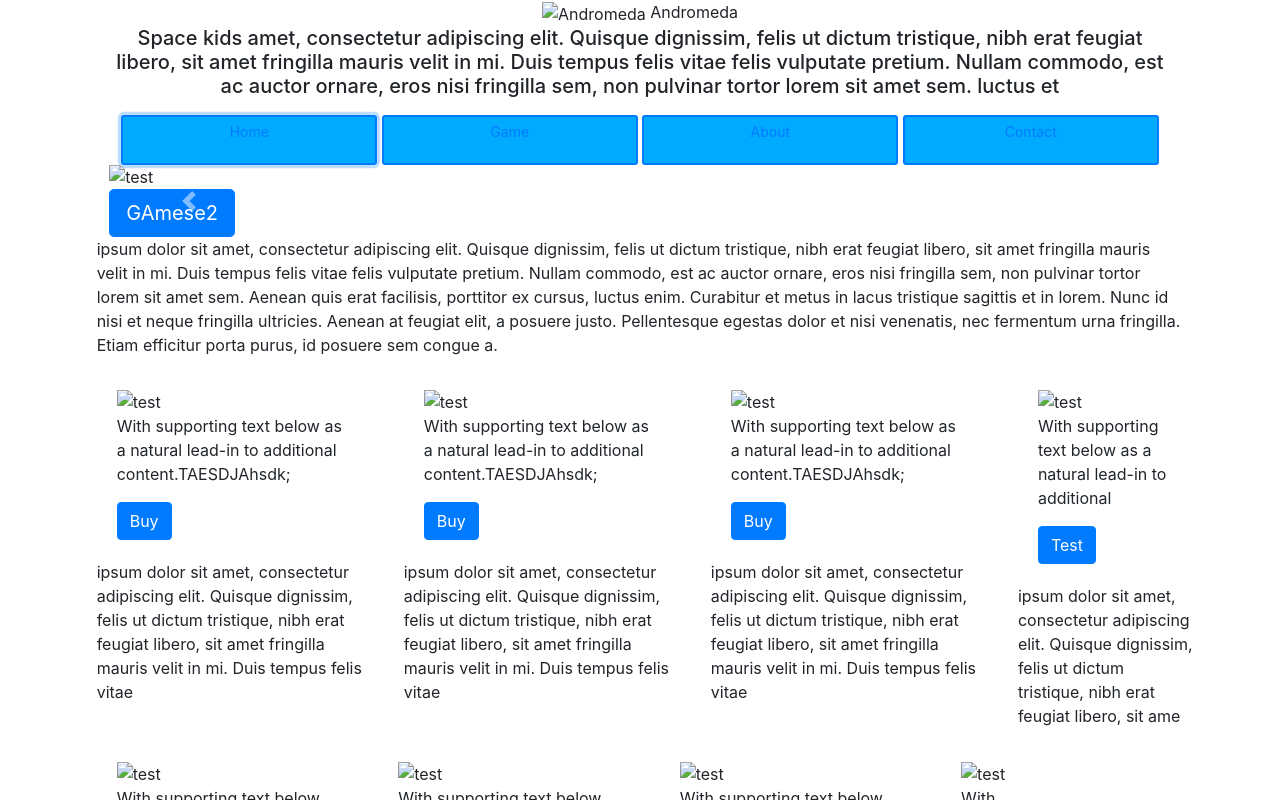
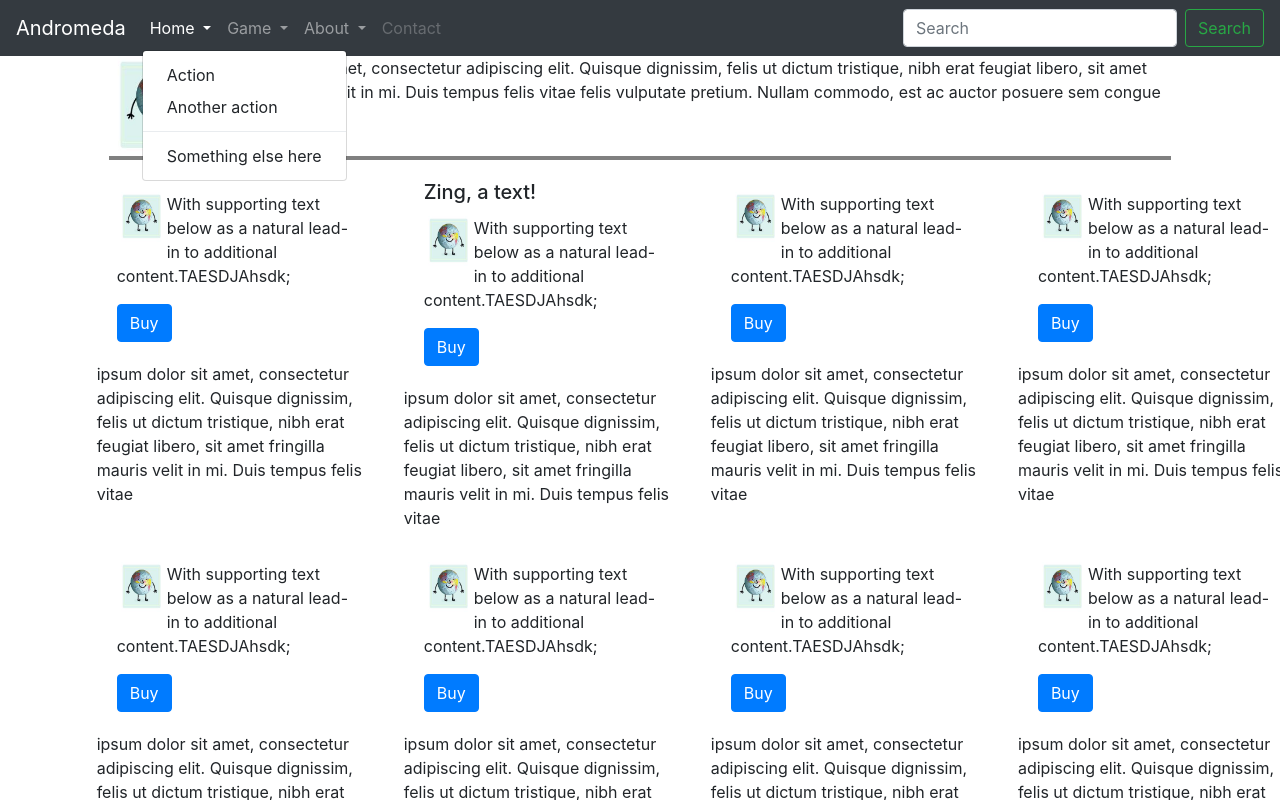
Before and after one commit to meeracode/testproject-, a plain HTML site: page index.html in a window 1280 px wide. Both pictures are taken after a click on the button "Home". Shown: the top 800 px of the page. Drawn offline with nearby package versions, Linux system fonts and the light colour scheme.

Commit message:
Add files via upload

```diff
--- a/index.html
+++ b/index.html
@@ -6,6 +6,10 @@
   <meta name="viewport" content="width=device-width, initial-scale=1">
   <title> Game Zenith</title>
   <link rel="stylesheet" href="https://maxcdn.bootstrapcdn.com/bootstrap/4.0.0/css/bootstrap.min.css">
+  <script src="https://code.jquery.com/jquery-3.5.1.slim.min.js"
+    integrity="sha384-DfXdz2htPH0lsSSs5nCTpuj/zy4C+OGpamoFVy38MVBnE+IbbVYUew+OrCXaRkfj" crossorigin="anonymous"></script>
+  <script src="https://cdn.jsdelivr.net/npm/bootstrap@4.5.3/dist/js/bootstrap.bundle.min.js"
+    integrity="sha384-ho+j7jyWK8fNQe+A12Hb8AhRq26LrZ/JpcUGGOn+Y7RsweNrtN/tE3MoK7ZeZDyx" crossorigin="anonymous"></script>
 
 <style>
    .box{
@@ -27,29 +31,78 @@
 
 <body>
 
-<div class="text-center">
-  <img  src="C:\Users\meera\Documents\filing\game\Book\publishing\Kidthings\Zennite.jpg" style="width:70px; height:70px"
-    alt="Andromeda">
-    <span>Andromeda</span>
-    <div class="row">
-    <div class="col-sm-1">
+<nav class="navbar navbar-expand-lg navbar-dark bg-dark">
+  <a class="navbar-brand" href="#">Andromeda</a>
 
-    </div>
-      <div class= "col-sm-10">
-      <h5 > Space kids amet, consectetur adipiscing elit. Quisque dignissim, felis ut dictum tristique, nibh erat feugiat libero, sit amet
-      fringilla mauris velit in mi. Duis tempus felis vitae felis vulputate pretium. Nullam commodo, est ac auctor ornare,
-      eros nisi fringilla sem, non pulvinar tortor lorem sit amet sem.  luctus et</h5> </div>
-      </div>
-      <div class="col-sm-1">
-       </div>
-</div>
-<div style=" width:100; height:100; font-family:'Impact, Haettenschweiler, 'Arial Narrow Bold', sans-serif';  text-emphasis-color:white; border: 2px  #00aaff; text-shadow:20;; text-align:center">
+  <button class="navbar-toggler" type="button" data-toggle="collapse" data-target="#navbarSupportedContent"
+    aria-controls="navbarSupportedContent" aria-expanded="false" aria-label="Toggle navigation">
+    <span class="navbar-toggler-icon"></span>
+    <!-- <div style=" width:100; height:100; font-family:'Impact, Haettenschweiler, 'Arial Narrow Bold', sans-serif';  text-emphasis-color:white; border: 2px lightsteelblue; text-shadow:20;; text-align:center">
       <h1 class="text center"></h1>
       <span><a class="btn btn-sm  boxset" href="#" role="button">Home</a></span>
       <span><a class="btn btn-sm boxset" href="#" role="button">Game</a></span>
       <span><a class="btn btn-sm boxset" href="#" role="button">About</a></span>
       <span><a class="btn btn-sm boxset" href="#" role="button">Contact</a></span>
+    </div> -->
+
+  </button>
+
+  <div class="collapse navbar-collapse" id="navbarSupportedContent">
+    <ul class="navbar-nav mr-auto">
+      <li class="nav-item dropdown">
+        <a class="nav-link dropdown-toggle" href="#" id="navbarDropdown" role="button" data-toggle="dropdown"
+          aria-haspopup="true" aria-expanded="false">
+          Home
+        </a>
+        <div class="dropdown-menu" aria-labelledby="navbarDropdown">
+          <a class="dropdown-item" href="#">Action</a>
+          <a class="dropdown-item" href="#">Another action</a>
+          <div class="dropdown-divider"></div>
+          <a class="dropdown-item" href="#">Something else here</a>
         </div>
+      </li>
+      <li class="nav-item dropdown ">
+        <a class="nav-link dropdown-toggle" href="#" id="navbarDropdown" role="button" data-toggle="dropdown"
+          aria-haspopup="true" aria-expanded="false">
+         Game
+        </a>
+        <div class="dropdown-menu" aria-labelledby="navbarDropdown">
+          <a class="dropdown-item" href="#">Action</a>
+          <a class="dropdown-item" href="#">Another action</a>
+          <div class="dropdown-divider"></div>
+          <a class="dropdown-item" href="#">Something else here</a>
+        </div>
+      </li>
+      <li class="nav-item dropdown">
+        <a class="nav-link dropdown-toggle" href="About.html" id="navbarDropdown" role="button" data-toggle="dropdown"
+          aria-haspopup="true" aria-expanded="false">
+          About
+        </a>
+        <div class="dropdown-menu" aria-labelledby="navbarDropdown">
+          <a class="dropdown-item" href="#">Action</a>
+          <a class="dropdown-item" href="#">Another action</a>
+          <div class="dropdown-divider"></div>
+          <a class="dropdown-item" href="#">Something else here</a>
+        </div>
+      </li>
+      <li class="nav-item">
+        <a class="nav-link disabled" href="Contacts.html" tabindex="-1" >Contact</a>
+      </li>
+    </ul>
+    <form class="form-inline my-2 my-lg-0">
+      <input class="form-control mr-sm-2" type="search" placeholder="Search" aria-label="Search">
+      <button class="btn btn-outline-success my-2 my-sm-0" type="submit">Search</button>
+    </form>
+  </div>
+</nav>
+
+<!-- <div style=" width:100; height:100; font-family:'Impact, Haettenschweiler, 'Arial Narrow Bold', sans-serif';  text-emphasis-color:white; border: 2px lightsteelblue; text-shadow:20;; text-align:center">
+  <h1 class="text center"></h1>
+  <span><a class="btn btn-sm  boxset" href="#" role="button">Home</a></span>
+  <span><a class="btn btn-sm boxset" href="#" role="button">Game</a></span>
+  <span><a class="btn btn-sm boxset" href="#" role="button">About</a></span>
+  <span><a class="btn btn-sm boxset" href="#" role="button">Contact</a></span>
+</div> -->
 
 <div class="row">
   <div class="col-sm-1">  </div>
@@ -58,21 +111,41 @@
       <div class="carousel-inner">
         <div class="carousel-item active">
           <span class="sr-only">Previous</span>
-          <img src="..." class="d-block w-100" alt="test">
-          <a class="btn btn-primary btn-lg" href="/" role="button">GAmese2</a>
+          <p><img src="Zennite.jpg" class="d-block" width="100" height="100" alt="" align="left">
+
+          ipsum dolor sit amet, consectetur adipiscing elit. Quisque dignissim, felis ut dictum tristique,
+          nibh erat feugiat libero, sit amet fringilla mauris velit in mi. Duis tempus felis vitae
+          felis vulputate pretium. Nullam commodo, est ac auctor ornare, eros nisi fringilla sem,
+          non pulvinar tortor lorem sit amet sem. Aenean quis erat facilisis, porttitor ex cursus,
+          luctus enim. Curabitur et metus in lacus tristique sagittis et in lorem. Nunc id nisi et
+          neque fringilla ultricies. Aenean at feugiat elit, a posuere justo. Pellentesque egestas
+          dolor et nisi venenatis, nec fermentum urna fringilla. Etiam efficitur porta purus, id
+          posuere sem congue a.
+></p>
         </div>
+        <!-- <div style="border:solid 2px gray"> </div> -->
         <div class="carousel-item">
           <span class="sr-only">Previous</span>
-          <img src="..." class="d-block w-100" alt="test">
-          <a class="btn btn-primary btn-lg" href="/" role="button">GAmese1</a>
+          <img src="Zennite.jpg" class="d-block" width="100" height="100" alt="" align="left">
+          <span>ipsum dolor sit amet, consectetur adipiscing elit. Quisque dignissim, felis ut dictum tristique,
+            nibh erat feugiat libero, sit amet fringilla mauris velit in mi. Duis tempus felis vitae
+            felis vulputate pretium. Nullam commodo, est ac auctor
+            posuere sem congue a.</span>
+          <!-- <a class="btn btn-primary btn-lg" href="/" role="button">GAmese1</a> -->
         </div>
+        <!-- <div style="border:solid 2px gray"> </div> -->
         <div class="carousel-item">
           <span class="sr-only">Previous</span>
-          <img src="..." class="d-block w-100" alt="...">
-
-          <a class="btn btn-primary btn-lg" href="/" role="button">GAmese123</a>
+          <img src="Zennite.jpg" class="d-block" width="100" height="100" alt="" align="left">
+          <span>ipsum dolor sit amet, consectetur adipiscing elit. Quisque me
+          posuere sem congue a ipsum dolor sit amet, consectetur adipiscing elit. Quisque dignissim, felis ut dictum tristique,
+          nibh erat feugiat libero, sit amet fringilla mauris velit in mi. Duis tempus felis vitae
+          felis vulputate pretium. Nullam commodo, est ac auctor
+          posuere sem congue a</span>
+          <!-- <a class="btn btn-primary btn-lg" href="/" role="button">GAmese123</a> -->
         </div>
       </div>
+      <div style="border:solid 2px gray"> </div>
       <a class="carousel-control-prev" href="#carouselExampleControls" role="button" data-slide="prev">
         <span class="carousel-control-prev-icon" aria-hidden="true"></span>
         <span class="sr-only">Previous</span>
@@ -86,99 +159,23 @@
 <div>
 </div>
 
-<div class="row">
-  <div class="col-sm-1"></div>
 
- <div class="col-sm-10 ">
-        ipsum dolor sit amet, consectetur adipiscing elit. Quisque dignissim, felis ut dictum tristique,
-        nibh erat feugiat libero, sit amet fringilla mauris velit in mi. Duis tempus felis vitae
-        felis vulputate pretium. Nullam commodo, est ac auctor ornare, eros nisi fringilla sem,
-        non pulvinar tortor lorem sit amet sem. Aenean quis erat facilisis, porttitor ex cursus,
-        luctus enim. Curabitur et metus in lacus tristique sagittis et in lorem. Nunc id nisi et
-        neque fringilla ultricies. Aenean at feugiat elit, a posuere justo. Pellentesque egestas
-        dolor et nisi venenatis, nec fermentum urna fringilla. Etiam efficitur porta purus, id
-        posuere sem congue a.
-
-
-
-      </div>
-<div class="col-sm-1"></div>
-
-</div>
 
 <div class="row">
       <div class="col-sm-1 ">
 
       </div>
 
-      <!-- <div class="col-sm-2 ">
-        ipsum dolor sit amet, consectetur adipiscing elit. Quisque dignissim, felis ut dictum tristique,
-        nibh erat feugiat libero, sit amet fringilla mauris velit in mi. Duis tempus felis vitae
-        felis vulputate pretium. Nullam commodo, est ac auctor ornare, eros nisi fringilla sem,
-        non pulvinar tortor lorem sit amet sem. Aenean quis erat facilisis, porttitor ex cursus,
-        luctus enim. Curabitur et metus in lacus tristique sagittis et in lorem. Nunc id nisi et
-        neque fringilla ultricies. Aenean at feugiat elit, a posuere justo. Pellentesque egestas
-        dolor et nisi venenatis, nec fermentum urna fringilla. Etiam efficitur porta purus, id
-        posuere sem congue a.
-
-      </div> -->
 
       <div class="col-sm-11">
+
         <div class="row">
+
               <div class="col-sm-3">
                 <div class="card-body">
                   <h5 class="card-title"></h5>
-              <img src="..." alt="test"> </img>
-              <p class="card-text" >With supporting text below as a natural lead-in to additional
-                content.TAESDJAhsdk;</p>
-              <a href="#" class="btn btn-primary">Buy</a>
-            </div>
-                    ipsum dolor sit amet, consectetur adipiscing elit. Quisque dignissim, felis ut dictum tristique,
-                    nibh erat feugiat libero, sit amet fringilla mauris velit in mi. Duis tempus felis vitae
 
-
-          </div>
-          <div class="col-sm-3">
-            <div class="card-body">
-              <h5 class="card-title"></h5>
-              <img src="..." alt="test"> </img>
-              <p class="card-text">With supporting text below as a natural lead-in to additional
-                content.TAESDJAhsdk;</p>
-              <a href="#" class="btn btn-primary">Buy</a>
-            </div>
-                    ipsum dolor sit amet, consectetur adipiscing elit. Quisque dignissim, felis ut dictum tristique,
-                    nibh erat feugiat libero, sit amet fringilla mauris velit in mi. Duis tempus felis vitae
-
-          </div>
-          <div class="col-sm-3">
-            <div class="card-body">
-              <h5 class="card-title"></h5>
-              <img src="..." alt="test"> </img>
-              <p class="card-text">With supporting text below as a natural lead-in to additional
-                content.TAESDJAhsdk;</p>
-              <a href="#" class="btn btn-primary">Buy</a>
-            </div>
-                    ipsum dolor sit amet, consectetur adipiscing elit. Quisque dignissim, felis ut dictum tristique,
-                    nibh erat feugiat libero, sit amet fringilla mauris velit in mi. Duis tempus felis vitae
-
-          </div>
-          <div class="col-sm-2">
-            <div class="card-body">
-              <h5 class="card-title"></h5>
-              <img src="..." alt="test"> </img>
-              <p class="card-text">With supporting text below as a natural lead-in to additional</p>
-              <a href="#" class="btn btn-primary">Test</a>
-            </div>
-            ipsum dolor sit amet, consectetur adipiscing elit. Quisque dignissim, felis ut dictum tristique,
-            nibh erat feugiat libero, sit ame
-          </div>
-
-          <div class="col-sm-11">
-            <div class="row">
-              <div class="col-sm-3">
-                <div class="card-body">
-                  <h5 class="card-title"></h5>
-                  <img src="..." alt="test"> </img>
+                  <img src="zennite.jpg" width="50" height="50" alt="test" align="left">
                   <p class="card-text">With supporting text below as a natural lead-in to additional
                     content.TAESDJAhsdk;</p>
                   <a href="#" class="btn btn-primary">Buy</a>
@@ -188,10 +185,52 @@
 
 
                   </div>
-              <div class="col-sm-3">
+
+
+              <div class="col-sm-3" style="border: 2px gray">
+                <div class="card-body">
+                  <h5 class="card-title"> Zing, a text!</h5>
+                  <img src="zennite.jpg" width="50" height="50" alt="test" align="left">
+                  <p class="card-text">With supporting text below as a natural lead-in to additional
+                    content.TAESDJAhsdk;</p>
+                  <a href="#" class="btn btn-primary">Buy</a>
+                </div>
+                ipsum dolor sit amet, consectetur adipiscing elit. Quisque dignissim, felis ut dictum tristique,
+                nibh erat feugiat libero, sit amet fringilla mauris velit in mi. Duis tempus felis vitae
+
+
+              </div>
+              <div class="col-sm-3" style="border: 2px gray">
                 <div class="card-body">
                   <h5 class="card-title"></h5>
-                  <img src="..." alt="test"> </img>
+                  <img src="zennite.jpg" width="50" height="50" alt="test" align="left">
+                  <p class="card-text">With supporting text below as a natural lead-in to additional
+                    content.TAESDJAhsdk;</p>
+                  <a href="#" class="btn btn-primary">Buy</a>
+                </div>
+                ipsum dolor sit amet, consectetur adipiscing elit. Quisque dignissim, felis ut dictum tristique,
+                nibh erat feugiat libero, sit amet fringilla mauris velit in mi. Duis tempus felis vitae
+
+
+              </div>
+
+              <div class="col-sm-3" style="border: 2px gray">
+                <div class="card-body">
+                  <h5 class="card-title"></h5>
+                  <img src="zennite.jpg" width="50" height="50" alt="test" align="left">
+                  <p class="card-text">With supporting text below as a natural lead-in to additional
+                    content.TAESDJAhsdk;</p>
+                  <a href="#" class="btn btn-primary">Buy</a>
+                </div>
+                ipsum dolor sit amet, consectetur adipiscing elit. Quisque dignissim, felis ut dictum tristique,
+                nibh erat feugiat libero, sit amet fringilla mauris velit in mi. Duis tempus felis vitae
+
+
+              </div>
+            <div class="col-sm-3" style="border: 2px gray">
+              <div class="card-body">
+                <h5 class="card-title"></h5>
+                <img src="zennite.jpg" width="50" height="50" alt="test" align="left">
                 <p class="card-text">With supporting text below as a natural lead-in to additional
                   content.TAESDJAhsdk;</p>
                 <a href="#" class="btn btn-primary">Buy</a>
@@ -200,10 +239,11 @@
               nibh erat feugiat libero, sit amet fringilla mauris velit in mi. Duis tempus felis vitae
 
             </div>
-              <div class="col-sm-3">
+
+                <div class="col-sm-3" style="border: 2px gray">
                 <div class="card-body">
                   <h5 class="card-title"></h5>
-                  <img src="..." alt="test"> </img>
+                  <img src="zennite.jpg" width="50" height="50" alt="test" align="left">
                   <p class="card-text">With supporting text below as a natural lead-in to additional
                     content.TAESDJAhsdk;</p>
                   <a href="#" class="btn btn-primary">Buy</a>
@@ -212,18 +252,34 @@
                 nibh erat feugiat libero, sit amet fringilla mauris velit in mi. Duis tempus felis vitae
 
               </div>
-              <div class="col-sm-2">
+
+                  <div class="col-sm-3" style="border: 2px gray">
                     <div class="card-body">
                       <h5 class="card-title"></h5>
-                  <img src="..." alt="test"> </img>
-                  <p class="card-text">With supporting text below as a natural lead-in to additional</p>
-                  <a href="#" class="btn btn-primary">Test</a>
+                      <img src="zennite.jpg" width="50" height="50" alt="test" align="left">
+                      <p class="card-text">With supporting text below as a natural lead-in to additional
+                        content.TAESDJAhsdk;</p>
+                      <a href="#" class="btn btn-primary">Buy</a>
                     </div>
                     ipsum dolor sit amet, consectetur adipiscing elit. Quisque dignissim, felis ut dictum tristique,
-                nibh erat feugiat libero, sit ame
+                    nibh erat feugiat libero, sit amet fringilla mauris velit in mi. Duis tempus felis vitae
                   </div>
 
+                    <div class="col-sm-3" style="border: 2px gray">
+                      <div class="card-body">
+                        <h5 class="card-title"></h5>
+                        <img src="zennite.jpg" width="50" height="50" alt="test" align="left">
+                        <p class="card-text">With supporting text below as a natural lead-in to additional
+                          content.TAESDJAhsdk;</p>
+                        <a href="#" class="btn btn-primary">Buy</a>
+                      </div>
+                      ipsum dolor sit amet, consectetur adipiscing elit. Quisque dignissim, felis ut dictum tristique,
+                      nibh erat feugiat libero, sit amet fringilla mauris velit in mi. Duis tempus felis vitae
 
+                    </div>
+
+                    <div style="border:solid 20"> </div>
+                    <p>
                     ipsum dolor sit amet, consectetur adipiscing elit. Quisque dignissim, felis ut dictum tristique,
                     nibh erat feugiat libero, sit amet fringilla mauris velit in mi. Duis tempus felis vitae
                     ipsum dolor sit amet, consectetur adipiscing elit. Quisque dignissim, felis ut dictum tristique,
@@ -234,23 +290,10 @@
                     neque fringilla ultricies. Aenean at feugiat elit, a posuere justo. Pellentesque egestas
                     dolor et nisi venenatis, nec fermentum urna fringilla. Etiam efficitur porta purus, id
                     posuere sem congue a.
-
+                      </p>
 
           </div>
         </div>
-
-        <!-- <div class="col-sm-2">
-          <div class="card-body">
-            <h5 class="card-title"></h5>
-            <img src="..." alt="test"> </img>
-            <p class="card-text">With supporting text below as a natural lead-in to additional
-              content.TAESDJAhsdk;</p>
-            <a href="#" class="btn btn-primary">Test</a>
-          </div>
-          ipsum dolor sit amet, consectetur adipiscing elit. Quisque dignissim, felis ut dictum tristique,
-          nibh erat feugiat libero, sit amet fringilla mauris velit in mi. Duis tempus felis vitae
-
-        </div> -->
 
 
 
@@ -262,7 +305,7 @@
 
 
 </div>
-
+</div>
 
 
 
@@ -284,10 +327,10 @@
   <div class="jumbotron jumbotron-fluid text-center">
 
     <div class="container ">
-      <img src="logo.png" class="d-block w-100" alt="logo">
+      <img src="zennite.png" class="d-block" alt="logo" align="left">
 
       <h1 class="display-4">Andromeda</h1>
-      <p class="lead">This is a modified jumbotron that occupies the entire horizontal space of its parent.</p>
+      <p class="lead">Space travel.</p>
     </div>
     </div>
 </footer>
```
Also changed, not shown: zennite.JPG (added). Lines whose indentation alone changed are shown as unchanged.
